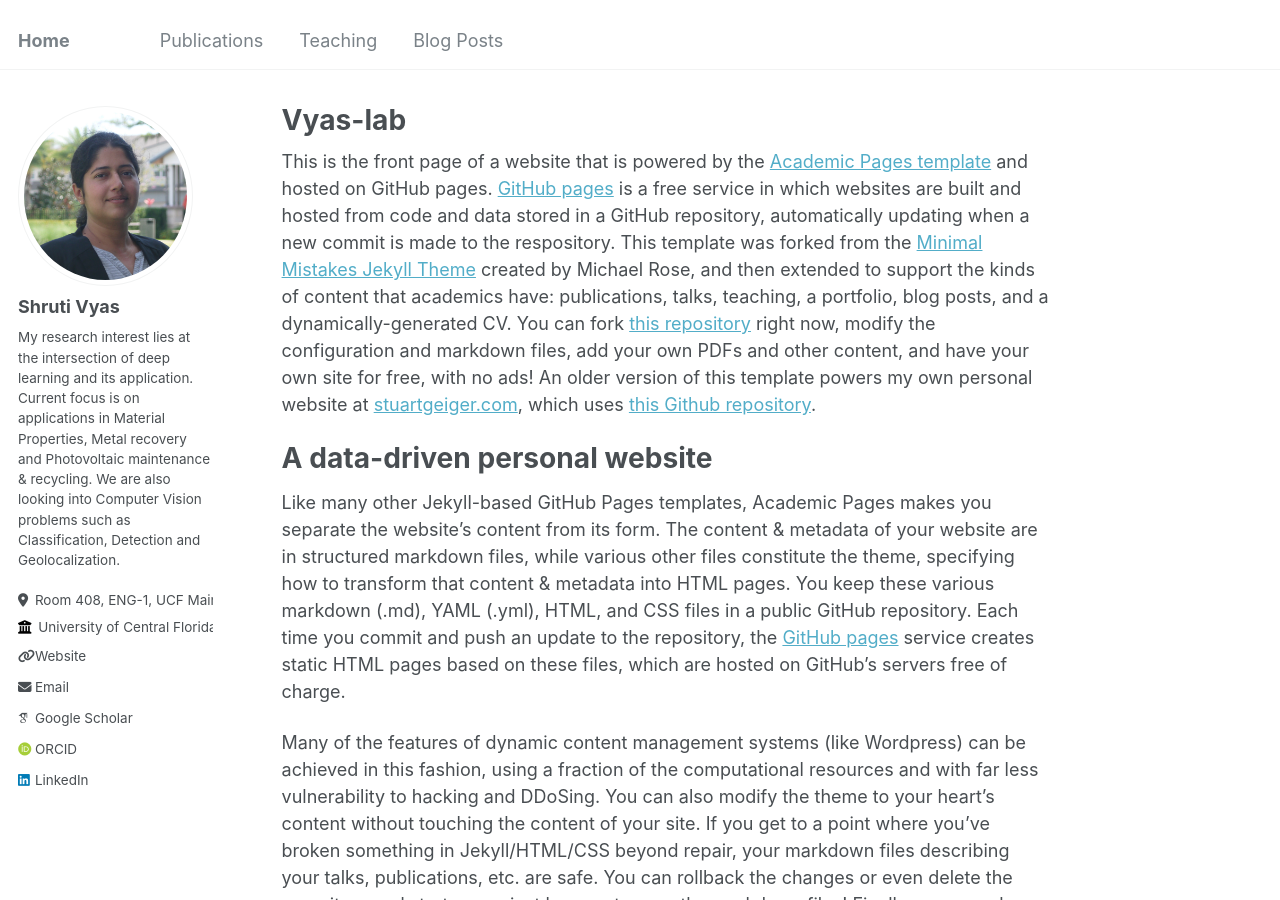
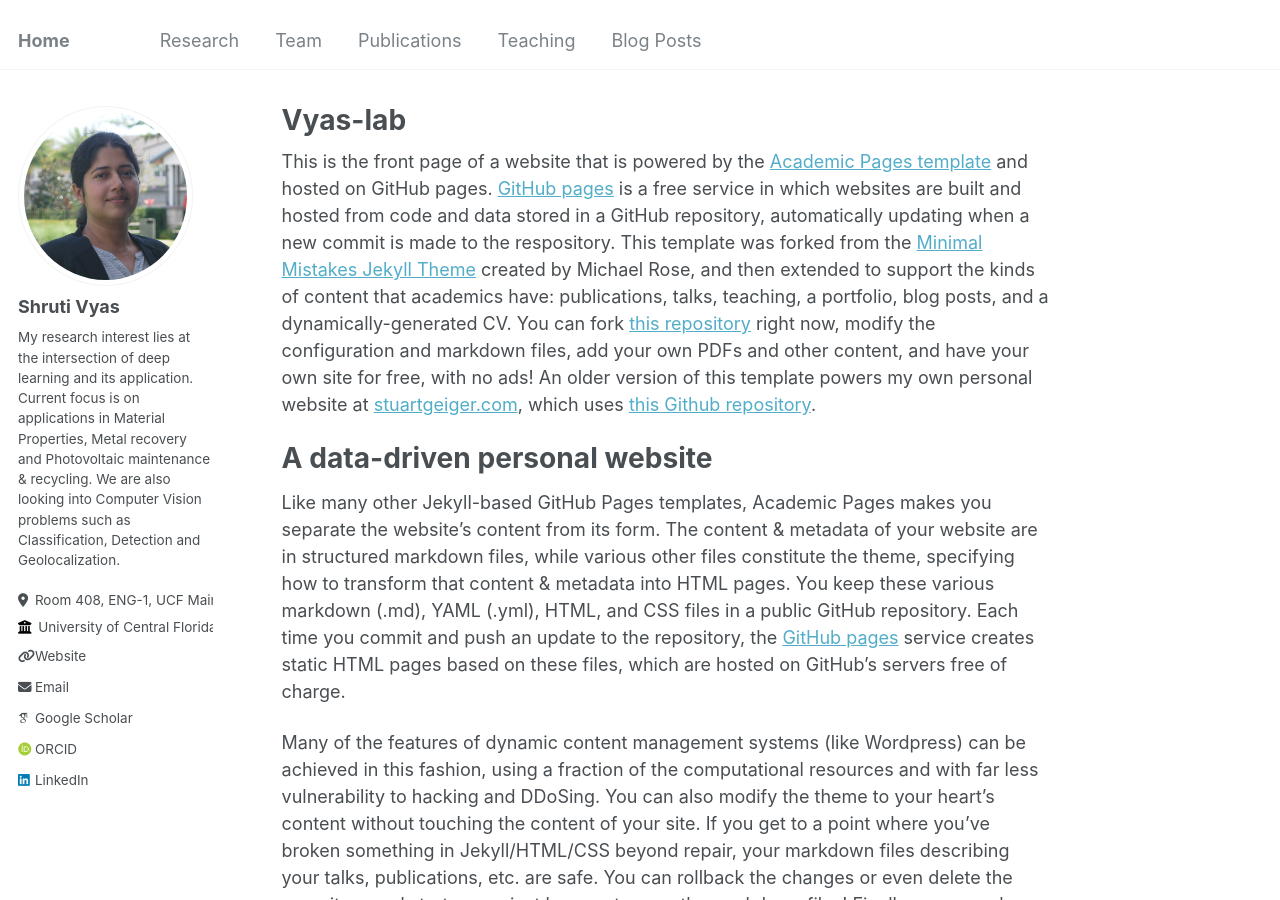
Before and after one commit to vyas-lab/vyas-lab.github.io, a Jekyll site: the page built from _pages/about.md, in a window 1280 px wide and 900 px high. Built offline with Jekyll 4.4.1, drawn with Linux system fonts in a browser that asks for light colours; some web fonts are replaced.

Commit message:
Update navigation.yml

```diff
--- a/_data/navigation.yml
+++ b/_data/navigation.yml
@@ -1,5 +1,11 @@
 # main links links
 main:
+  - title: "Research"
+    url: /Research/
+
+  - title: "Team"
+    url: /team/
+
   - title: "Publications"
     url: /publications/
 
```
